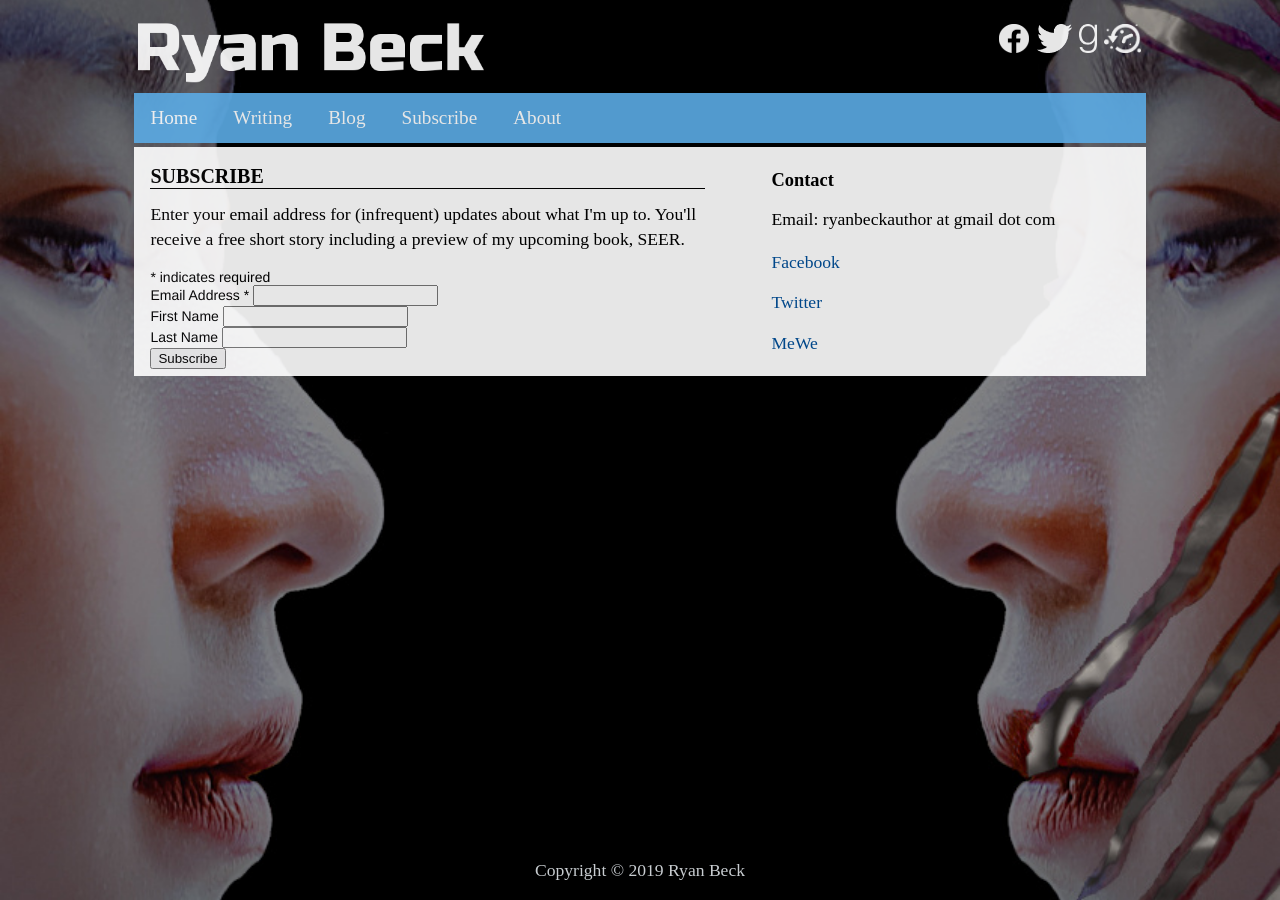
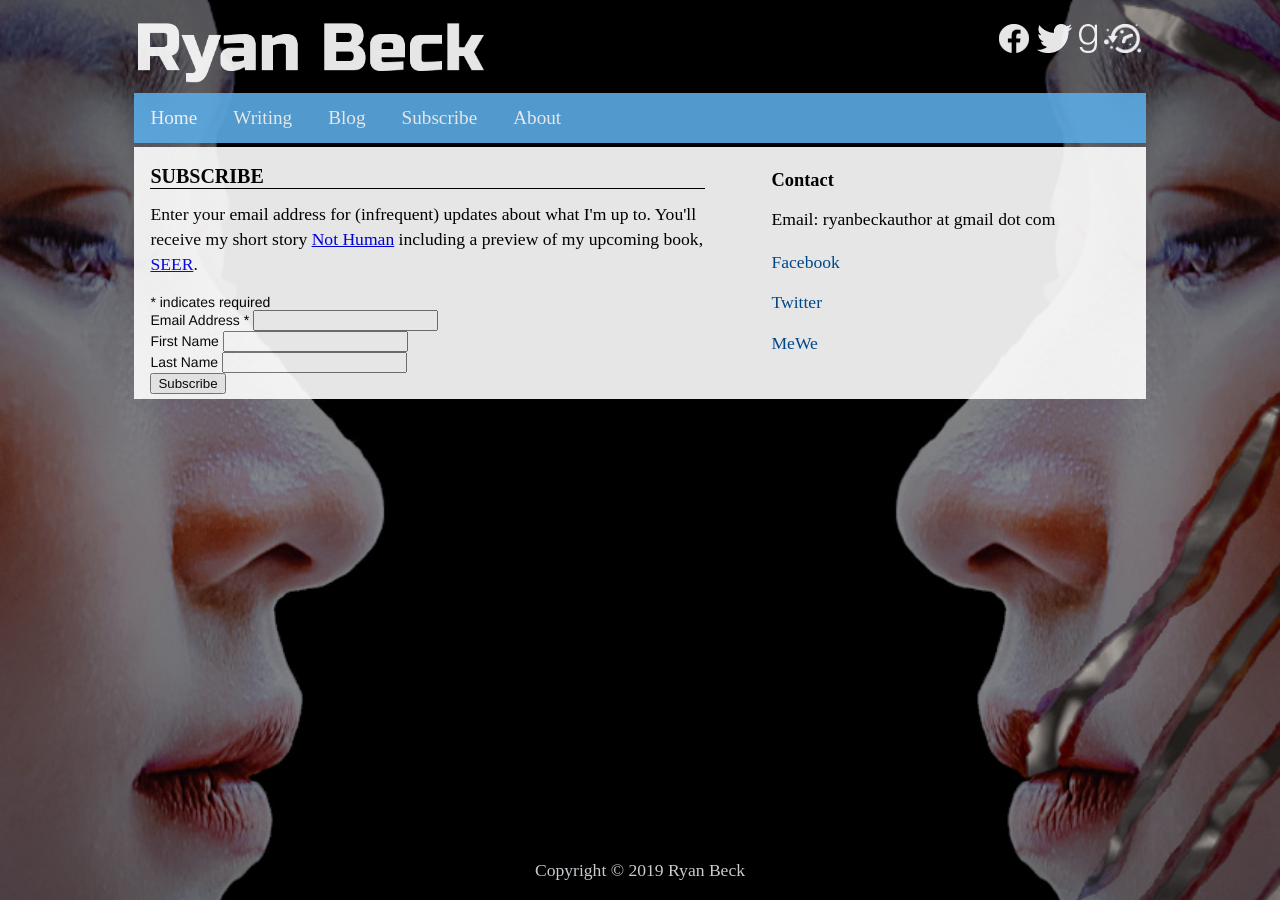
Before and after one commit to ryooan/ryooan.github.io, a Jekyll site: the page built from subscribe.html, in a window 1280 px wide. Built offline with Jekyll 4.4.1, drawn with Linux system fonts in a browser that asks for light colours; comment, search, counter and statistics services are not loaded.

Commit message:
Update subscribe.html

```diff
--- a/subscribe.html
+++ b/subscribe.html
@@ -6,7 +6,7 @@ description: Subscribe to receive email updates from author Ryan Beck.
 <div class="aboutleft">
 	<div class="description">
 		<h1 class="mainheader">SUBSCRIBE</h1>
-		<p>Enter your email address for (infrequent) updates about what I'm up to. You'll receive a free short story including a preview of my upcoming book, SEER.
+		<p>Enter your email address for (infrequent) updates about what I'm up to. You'll receive my short story <span class="workparagraph"><a href="https://www.ryanbeckauthor.com/writing/NotHuman">Not Human</a></span> including a preview of my upcoming book, <span class="workparagraph"><a href="https://www.ryanbeckauthor.com/writing/SEER">SEER</a></span>.
 		<!-- Begin Mailchimp Signup Form -->
 		<link href="//cdn-images.mailchimp.com/embedcode/classic-10_7.css" rel="stylesheet" type="text/css">
 		<style type="text/css">
```
